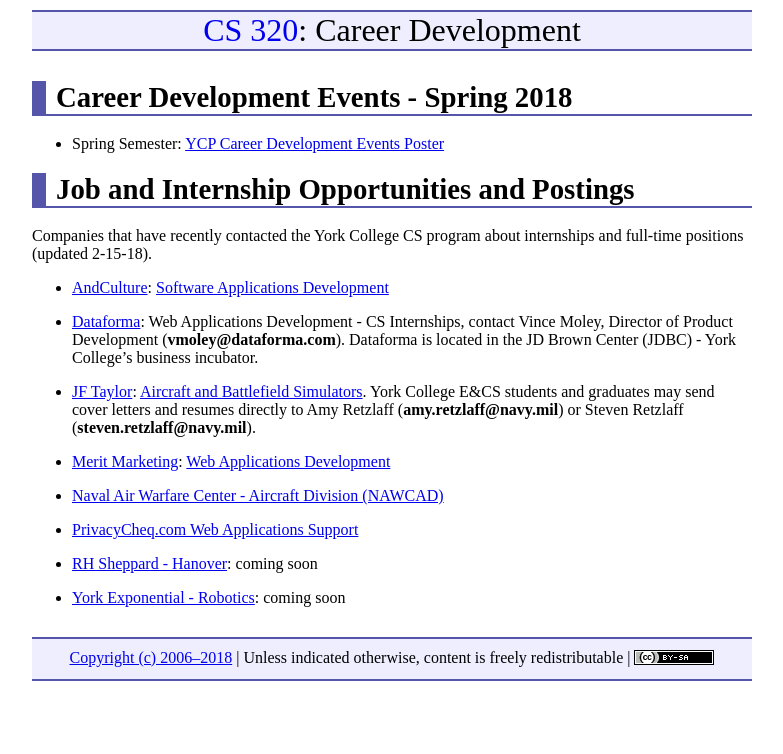
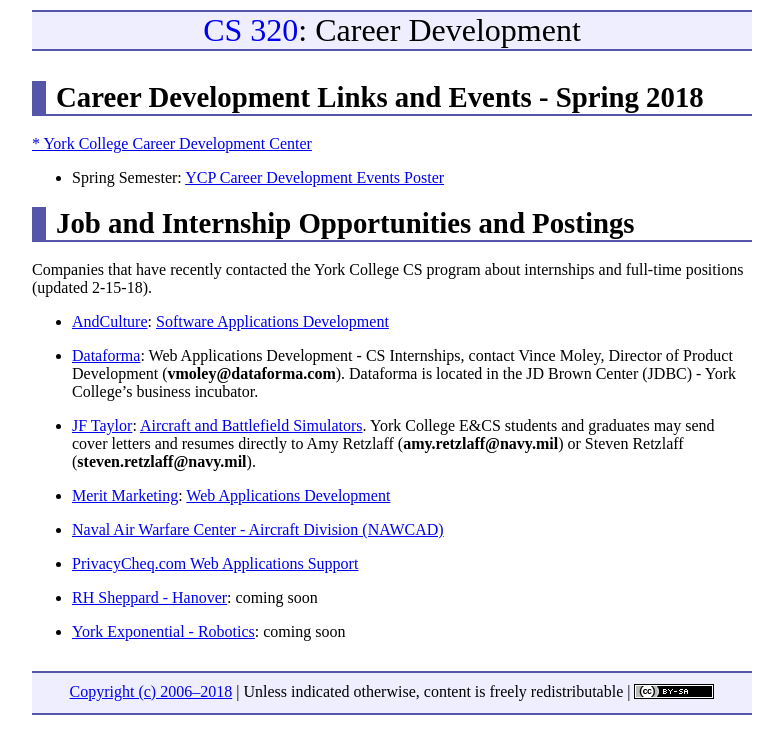
Before and after one commit to ycpcs/cs320-spring2018, a Jekyll site: the page built from careers/index.md, in a window 1280 px wide. Shown: the top 754 px of the page, without its empty margins (248-1031 px from the left). Built offline with Jekyll 4.4.1, drawn with Linux system fonts in a browser that asks for light colours.

Commit message:
postings

```diff
--- a/careers/index.md
+++ b/careers/index.md
@@ -3,8 +3,9 @@ layout: default
 title: "Career Development"
 ---
 
-Career Development Events - Spring 2018
+Career Development Links and Events - Spring 2018
 ====================================================
+[* York College Career Development Center](https://www.ycp.edu/about-us/offices-and-departments/student-success/career-development-center/)
 
 * Spring Semester: [YCP Career Development Events Poster](FINAL_Spring_2018_Events_Poster.pdf)
 
```
